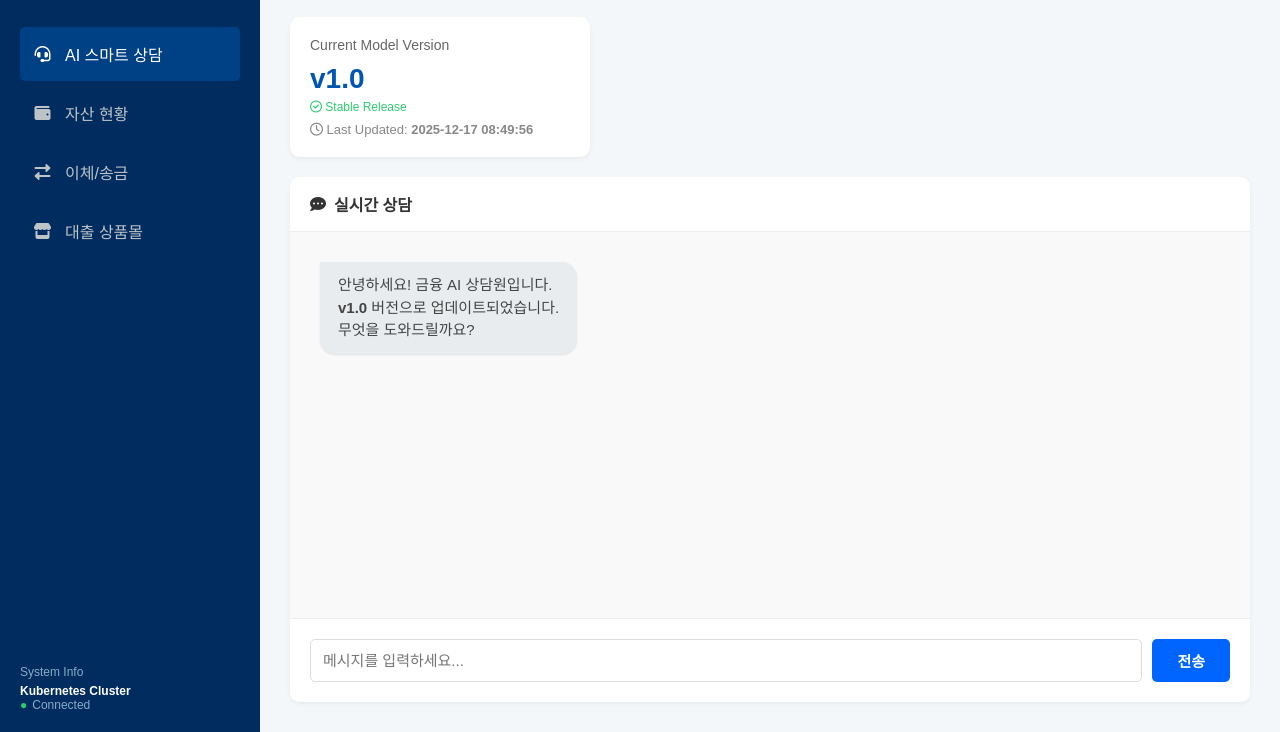
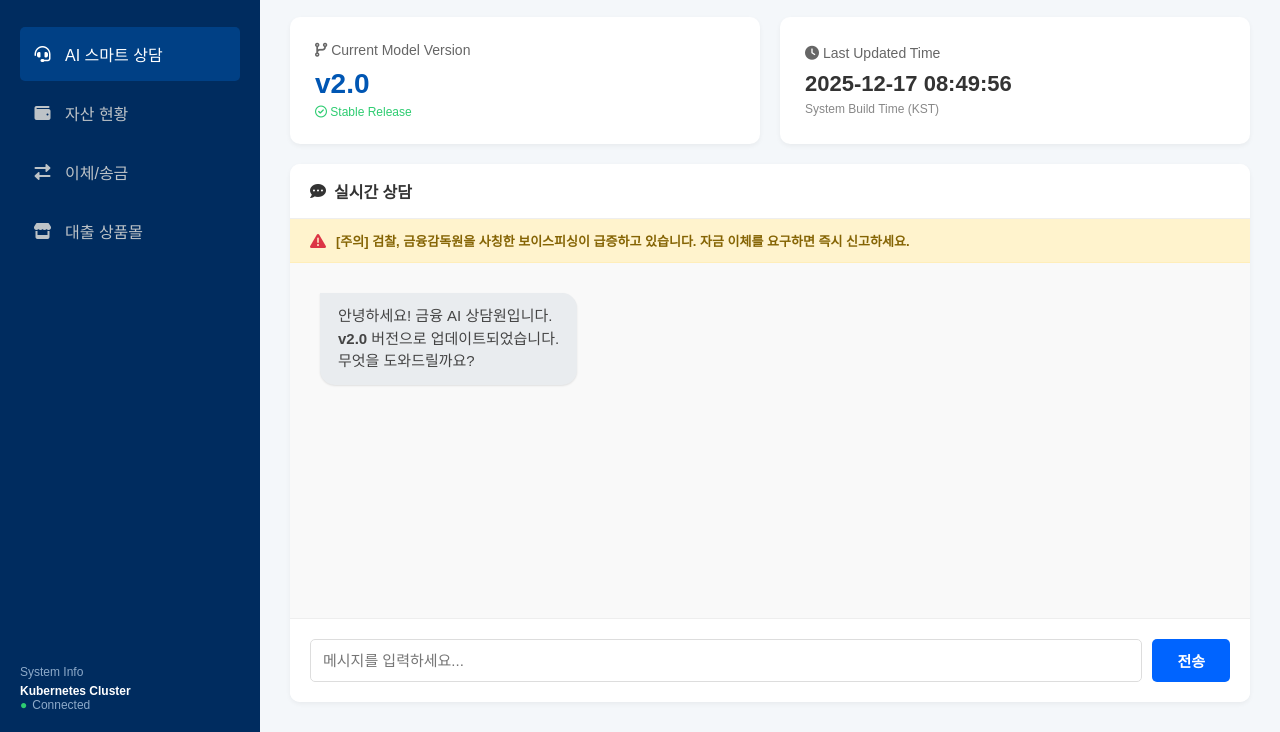
Before and after one commit to sumin2002/k8s-cicd-lab, a plain HTML site: page index.html in a window 1280 px wide. Shown: the part 68-800 px from the top of the page. Drawn offline with Linux system fonts and the light colour scheme.

Commit message:
Update dashboard UI to v2.0

```diff
--- a/index.html
+++ b/index.html
@@ -42,16 +42,21 @@
         .header { display: flex; justify-content: space-between; align-items: center; margin-bottom: 20px; }
         .page-title { font-size: 24px; font-weight: bold; display: flex; align-items: center; gap: 10px; }
 
-        /* [v1.0 스타일] 나열형 카드 */
-        .dashboard-cards { margin-bottom: 20px; }
+        /* [변경] 친구 코드처럼 2개의 카드를 가로로 배치하는 스타일 적용 */
+        .dashboard-cards {
+            display: grid;
+            grid-template-columns: repeat(2, 1fr); /* 1:1 비율로 2개 배치 */
+            gap: 20px;
+            margin-bottom: 20px;
+        }
         .card {
             background: white;
-            padding: 20px;
+            padding: 25px;
             border-radius: 10px;
             box-shadow: 0 2px 5px rgba(0,0,0,0.05);
-            display: inline-block;
-            min-width: 300px;
-            margin-right: 10px;
+            display: flex;
+            flex-direction: column;
+            justify-content: center;
         }
         .card-title { font-size: 14px; color: #666; margin-bottom: 10px; }
         .card-value { font-size: 28px; font-weight: bold; color: #0056b3; margin-bottom: 5px; }
@@ -60,7 +65,19 @@
         .demo-section { background: white; border-radius: 10px; box-shadow: 0 2px 5px rgba(0,0,0,0.05); overflow: hidden; display: flex; flex-direction: column; flex: 1; min-height: 400px; }
         .demo-header { padding: 15px 20px; border-bottom: 1px solid #eee; font-weight: bold; display: flex; align-items: center; gap: 8px; background-color: #fff; }
 
-        /* v1.0: 경고 배너 없음 */
+        /* 보이스피싱 경고 배너 */
+        .security-alert {
+            background-color: #fff3cd;
+            color: #856404;
+            padding: 12px 20px;
+            font-size: 13px;
+            font-weight: bold;
+            border-bottom: 1px solid #ffeeba;
+            display: flex;
+            align-items: center;
+            gap: 10px;
+        }
+        .security-alert i { color: #dc3545; font-size: 16px; }
 
         .chat-area { flex: 1; padding: 30px; background-color: #f9f9f9; display: flex; flex-direction: column; overflow-y: auto; }
 
@@ -112,14 +129,16 @@
 
         <div class="dashboard-cards">
             <div class="card">
-                <div class="card-title">Current Model Version</div>
-                <div class="card-value">v1.0</div>
-                <div class="sub-text" style="color: #2ecc71; margin-bottom: 8px;">
+                <div class="card-title"><i class="fas fa-code-branch"></i> Current Model Version</div>
+                <div class="card-value">v2.0</div>
+                <div class="sub-text" style="color: #2ecc71;">
                     <i class="far fa-check-circle"></i> Stable Release
                 </div>
-                <div class="sub-text" style="color: #888; font-size: 13px;">
-                    <i class="far fa-clock"></i> Last Updated: <span id="lastModDisplay" style="font-weight: bold;">Loading...</span>
-                </div>
+            </div>
+            <div class="card">
+                <div class="card-title"><i class="fas fa-clock"></i> Last Updated Time</div>
+                <div class="card-value" id="lastModDisplay" style="font-size: 22px; color: #333;">Loading...</div>
+                <div class="sub-text">System Build Time (KST)</div>
             </div>
         </div>
 
@@ -127,10 +146,16 @@
             <div class="demo-header">
                 <i class="fas fa-comment-dots"></i> 실시간 상담
             </div>
+
+            <div class="security-alert">
+                <i class="fas fa-exclamation-triangle"></i>
+                <span>[주의] 검찰, 금융감독원을 사칭한 보이스피싱이 급증하고 있습니다. 자금 이체를 요구하면 즉시 신고하세요.</span>
+            </div>
+
             <div class="chat-area" id="chatArea">
                 <div class="message bot-message">
                     안녕하세요! 금융 AI 상담원입니다.<br>
-                    <strong>v1.0</strong> 버전으로 업데이트되었습니다.<br>
+                    <strong>v2.0</strong> 버전으로 업데이트되었습니다.<br>
                     무엇을 도와드릴까요?
                 </div>
             </div>
@@ -142,21 +167,15 @@
     </main>
 
     <script>
-        // [복구됨] 파일의 실제 수정 시간을 가져와서 표시하는 함수
         window.onload = function() {
-            // document.lastModified는 이 파일이 서버에 저장된 시간을 가져옵니다.
+            // [시간] 파일이 마지막으로 수정된 시간을 가져와서 오른쪽 카드에 표시
             const lastModDate = new Date(document.lastModified);
-
-            // 만약 날짜가 제대로 안 나오면 현재 시간(new Date())으로 대체
-            const targetDate = isNaN(lastModDate.getTime()) ? new Date() : lastModDate;
-
-            const formattedTime = targetDate.getFullYear() + "-" +
-                                  String(targetDate.getMonth() + 1).padStart(2, '0') + "-" +
-                                  String(targetDate.getDate()).padStart(2, '0') + " " +
-                                  String(targetDate.getHours()).padStart(2, '0') + ":" +
-                                  String(targetDate.getMinutes()).padStart(2, '0') + ":" +
-                                  String(targetDate.getSeconds()).padStart(2, '0');
-
+            const formattedTime = lastModDate.getFullYear() + "-" +
+                                  String(lastModDate.getMonth() + 1).padStart(2, '0') + "-" +
+                                  String(lastModDate.getDate()).padStart(2, '0') + " " +
+                                  String(lastModDate.getHours()).padStart(2, '0') + ":" +
+                                  String(lastModDate.getMinutes()).padStart(2, '0') + ":" +
+                                  String(lastModDate.getSeconds()).padStart(2, '0');
             document.getElementById('lastModDisplay').innerText = formattedTime;
         };
 
@@ -181,15 +200,15 @@
 
                 let botResponse = "";
 
-                // v1.0 로직
+                // v2.0 스마트 답변 로직
                 if (messageText.includes("대출")) {
-                    botResponse = "고객님, 현재 직장인을 위한 <strong>'내 집 마련 대출'</strong>이 최저 금리 <strong>5.2%</strong>로 이용 가능합니다.<br>한도 조회를 도와드릴까요?";
+                    botResponse = "고객님, 현재 직장인을 위한 <strong>'내 집 마련 대출'</strong>이 금리 인하 특판 중입니다.<br>최저 금리 <strong>4.8%</strong>로 이용 가능합니다.";
                 } else if (messageText.includes("금리") || messageText.includes("예금") || messageText.includes("적금")) {
-                    botResponse = "현재 가장 인기 있는 상품은 <strong>'매일매일 적금'</strong>으로 최고 <strong>연 4.0%</strong>의 금리를 제공합니다.";
+                    botResponse = "현재 가장 인기 있는 <strong>'매일매일 적금'</strong>의 금리가 인상되었습니다!<br>최고 <strong>연 4.5%</strong> 혜택을 드립니다.";
                 } else if (messageText.includes("이체") || messageText.includes("송금")) {
-                    botResponse = "이체하실 은행과 계좌번호를 말씀해 주시면, 즉시 <strong>수수료 무료</strong>로 처리해 드리겠습니다.";
+                    botResponse = "이체하실 은행과 계좌번호를 말씀해 주시면, 즉시 <strong>수수료 무료</strong>로 처리해 드리겠습니다.<br>(보이스피싱 주의)";
                 } else if (messageText.includes("안녕")) {
-                    botResponse = "반갑습니다! v1.0 버전 AI 상담원입니다.";
+                    botResponse = "반갑습니다! 업데이트된 v2.0 AI 상담원입니다. 무엇을 도와드릴까요?";
                 } else {
                     botResponse = `말씀하신 <strong>"${messageText}"</strong>에 대해 확인해 드리겠습니다.<br>잠시만 기다려 주세요.`;
                 }
@@ -207,5 +226,6 @@
             }
         }
     </script>
+
 </body>
 </html>
```
